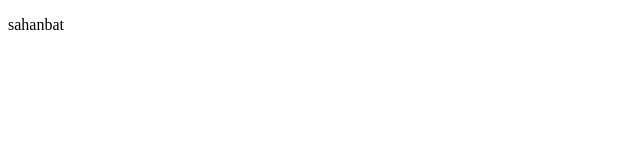
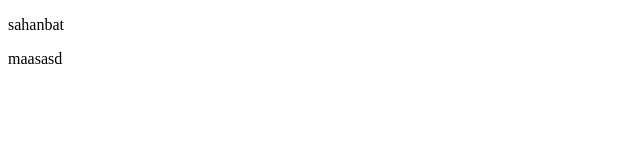
Before and after one commit to wendyekadarmawan/wpu-git-test-2, a plain HTML site: page index.html in a window 1280 px wide. Shown: the full height of the page, 0-640 px from the left. Drawn offline with Linux system fonts and the light colour scheme.

Commit message:
menambahkan kata baru

```diff
--- a/index.html
+++ b/index.html
@@ -5,5 +5,6 @@
 </head>
 <body>
 <p> sahanbat</p>
+<p> maasasd</p>
 </body>
 </html>
```
